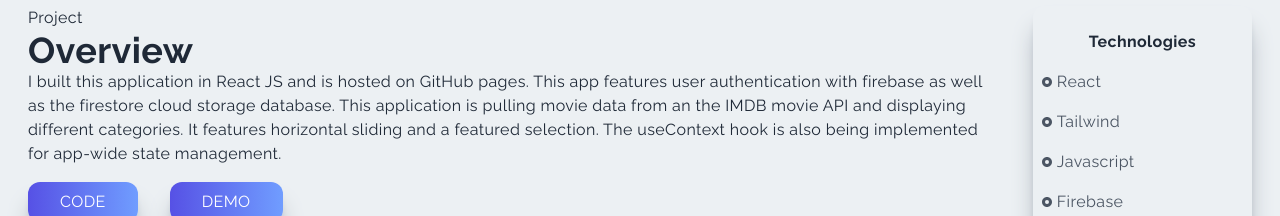
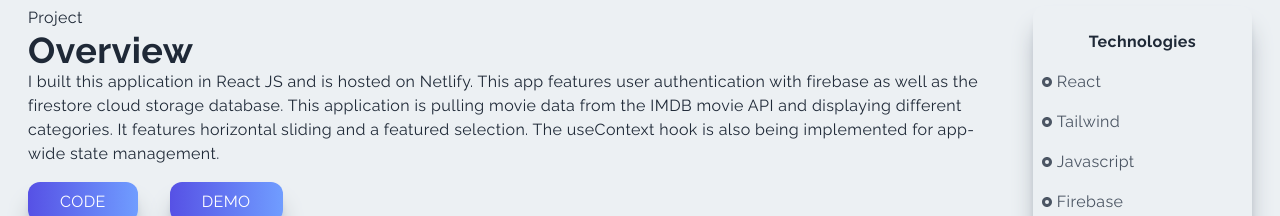
Before and after one commit to Nkiriobasi/personalPortfolio, a Next.js app: page /netflix in a window 1280 px wide. Shown: the part 426-642 px from the top of the page. Built offline with nearby package versions, Linux system fonts and the light colour scheme.

Commit message:
made changes

```diff
--- a/pages/netflix.jsx
+++ b/pages/netflix.jsx
@@ -27,23 +27,23 @@ const netflix = () => {
           <p>Project</p>
           <h2>Overview</h2>
           <p>
-            I built this application in React JS and is hosted on GitHub pages.
+            I built this application in React JS and is hosted on Netlify.
             This app features user authentication with firebase as well as the
             firestore cloud storage database. This application is pulling movie
-            data from an the IMDB movie API and displaying different categories.
+            data from the IMDB movie API and displaying different categories.
             It features horizontal sliding and a featured selection. The
             useContext hook is also being implemented for app-wide state
             management.
           </p>
           <a
-            href='https://github.com/fireclint/netflix-react-tailwind'
+            href='https://github.com/Nkiriobasi/netflix-clone'
             target='_blank'
             rel='noreferrer'
           >
             <button className='px-8 py-2 mt-4 mr-8'>Code</button>
           </a>
           <a
-            href='https://fireclint.github.io/netflix-react-tailwind/'
+            href='https://netflix-clone-nk.netlify.app/'
             target='_blank'
             rel='noreferrer'
           >
```
Also changed, not shown: public/assets/projects/netflix.png (added), 1 other file (tests, documents, lock files or other folders).
